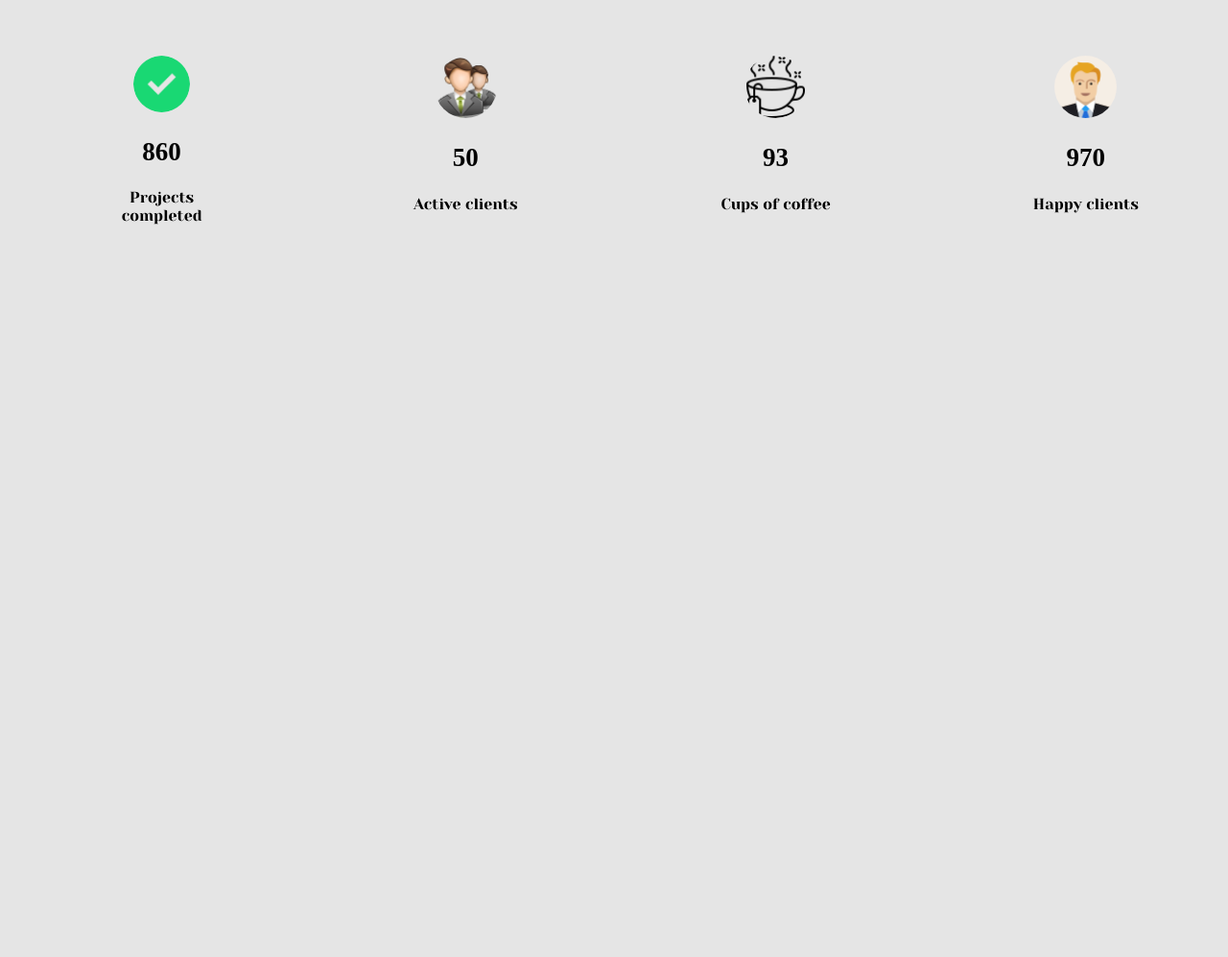
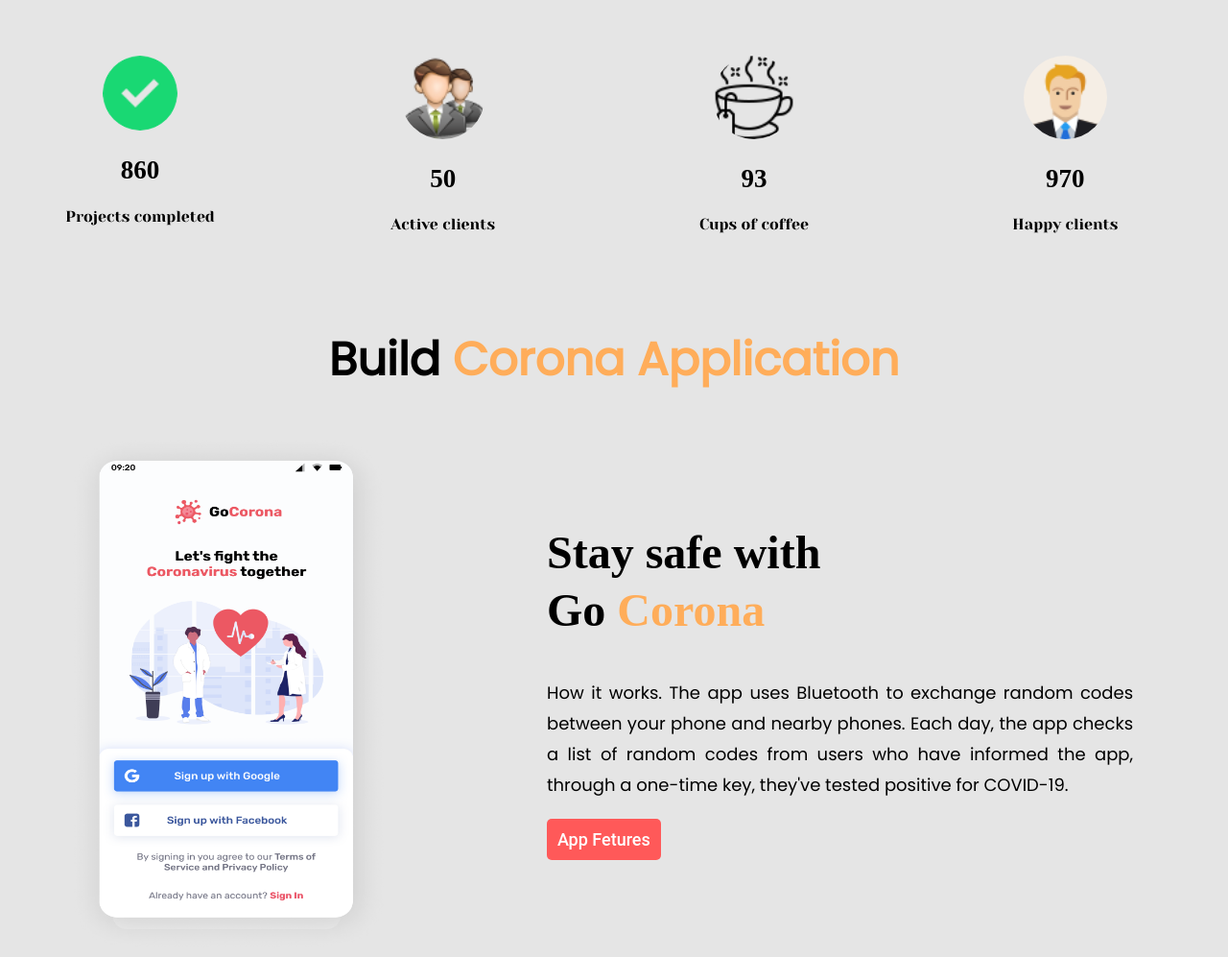
Before and after one commit to MdShohanAli/misson-22, a plain HTML site: page index.html in a window 1280 px wide. Shown: the part 1678-2675 px from the top of the page at 96% size. Before the commit the page ends 1978 px from the top, so only its background shows below. Drawn offline with Linux system fonts and the light colour scheme.

Commit message:
complite-app

```diff
--- a/index.html
+++ b/index.html
@@ -26,7 +26,7 @@
             <p class="scroll">Scroll down to explore more about us</p>
         </div>
         <div class="half-width">
-            <img src="images/person/person-0.png" alt="">
+            <img src="images/person/person-2.png" alt="">
         </div>
     </section>
     <section class=" mission">
@@ -93,6 +93,25 @@
             <p>Happy clients</p>
         </div>
     </section>
+    <section class="application">
+        <h2>Build <span> Corona Application </span></h2>
+        <div class="app-detail">
+            <div class="app-width">
+                <img src="images/pictures/app.png" alt="">
+            </div>
+            <div class="app-width">
+                <div class="app-item">
+                    <h1>
+                        Stay safe with <br> Go <span>Corona</span>
+                    </h1>
+                    <p>How it works. The app uses Bluetooth to exchange random codes between your phone and nearby
+                        phones. Each day, the app checks a list of random codes from users who have informed the app,
+                        through a one-time key, they've tested positive for COVID-19.</p>
+                    <a href="#">App Fetures</a>
+                </div>
+            </div>
+        </div>
+    </section>
 </body>
 
 </html>
--- a/style.css
+++ b/style.css
@@ -140,7 +140,7 @@ span{
 
 }
 .develop-half{
-    margin-left:110px;
+    margin-left:101px;
     width: 50%;
 
 
@@ -179,12 +179,12 @@ span{
 .statistics{
     display: flex;
     margin-top: 100px;
-    margin-bottom: 50px;
+    margin-bottom: 80px;
 }
 
 .statistics-width{
 width: 100%;
-margin-left: 110px;
+margin-left: 68px;
 text-align: center;
 margin-right: 83px;
 
@@ -202,3 +202,52 @@ margin-right: 83px;
     font-size: 27px;
     font-family: poppines;
 }
+.app-detail{
+    display: flex;
+    margin-left: 69px;
+}
+.application h2 {
+    font-family: poppins;
+    font-size: 48px;
+    font-weight: 700;
+    text-align: center;
+}
+.app-width img{
+    width: 338px;
+    height: 542px;
+}
+.app-item{
+    margin-left: 163px;
+    margin-top: 95px;
+}
+.app-item h1{
+    font-family: Rubik;
+    font-size: 48px;
+    font-weight: 700;
+    line-height: 60px;
+}
+.app-item p{
+    font-family: poppins;
+    font-size: 18px;
+    font-weight: 400;
+    line-height: 32px;
+    text-align: justify;
+    margin-bottom: 30px;
+}
+.app-item a{
+    text-decoration: none;
+    font-family: Roboto;
+    font-size: 18px;
+    font-weight: 500;
+    background: #FF5959;
+    color: #FFF;
+    text-align: center;
+    width: 150px;
+    height: 47px;
+    padding: 11px;
+    border-radius: 5px;
+
+}
+.app-item{
+    width: 70%;
+}
```
